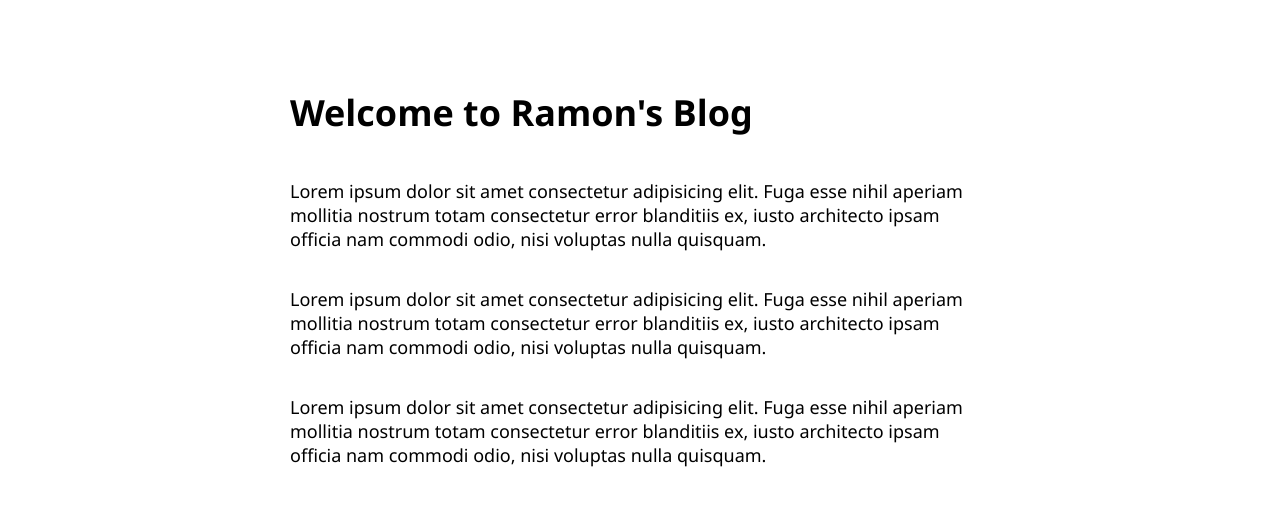
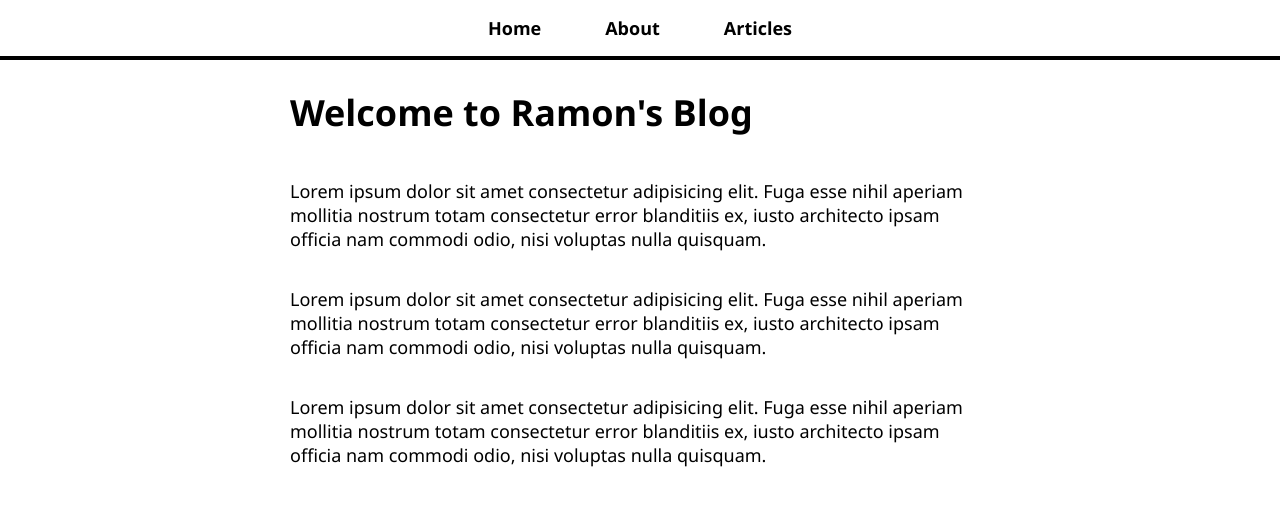
Before and after one commit to songwright/my-blog-tutorial, a React (Create React App) app: page / in a window 1280 px wide. Shown: the top 506 px of the page. Built offline with nearby package versions, Linux system fonts and the light colour scheme.

Commit message:
Imported NavBar into App

```diff
--- a/src/App.js
+++ b/src/App.js
@@ -4,16 +4,18 @@ import HomePage from "./pages/HomePage";
 import AboutPage from "./pages/AboutPage";
 import ArticlesList from "./pages/ArticlesList";
 import ArticlePage from "./pages/ArticlePage";
+import NavBar from "./NavBar";
 import './App.css';
 
 function App() {
   return (
     <Router>
+      <NavBar />
       <div className="App" id="page-body">
         <Route exact path="/" component={HomePage} />
         <Route path="/about" component={AboutPage} />
         <Route path="/articles-list" component={ArticlesList} />
-        <Route path="/article" component={ArticlePage} />
+        <Route path="/article/:name" component={ArticlePage} />
       </div>
     </Router>
   );
```
